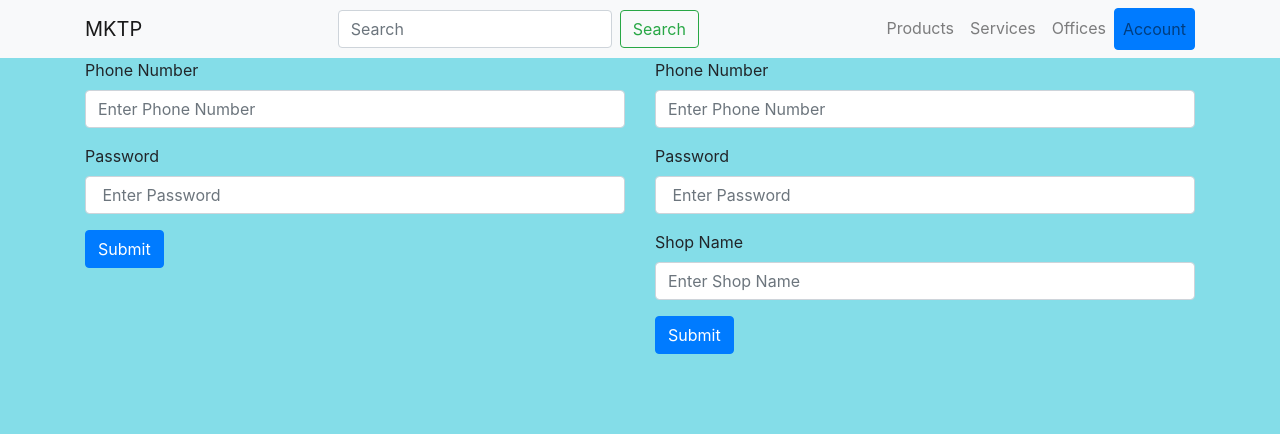
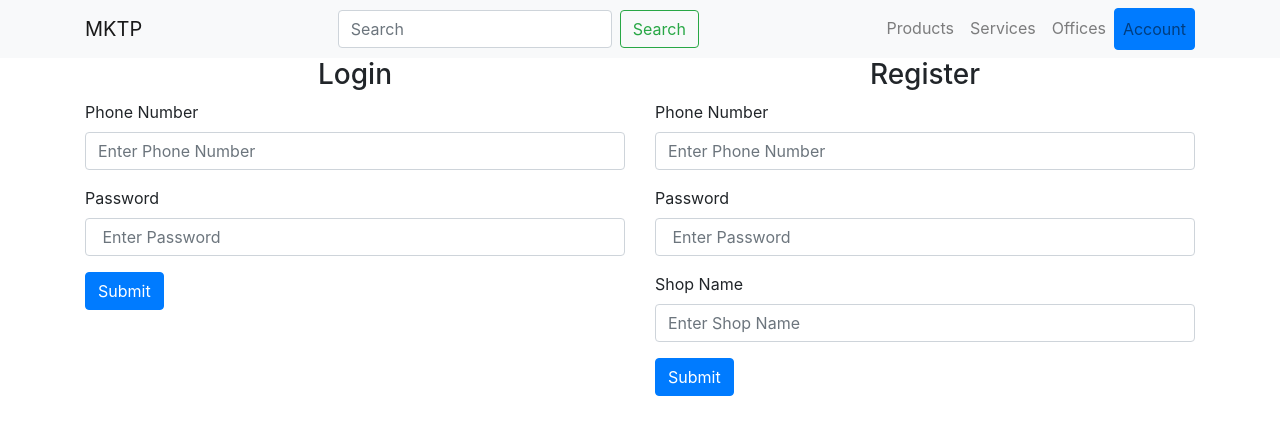
Before and after one commit to EBEREGIT/mkt-place, a React (Create React App) app: page /account in a window 1280 px wide. Shown: the top 434 px of the page. Built offline with nearby package versions, Linux system fonts and the light colour scheme; a web font is replaced by a local one.

Commit message:
adjusted account page

```diff
--- a/src/App.scss
+++ b/src/App.scss
@@ -10,5 +10,5 @@ $PMarker: 'Permanent Marker', cursive;
 $Philosopher: 'Philosopher', sans-serif;
 
 body{
-    background-color: $blue-lighter;
+
 }
--- a/src/components/Account/Login.js
+++ b/src/components/Account/Login.js
@@ -1,8 +1,10 @@
-import React from "react";
+import React, { Fragment } from "react";
 import { Form, Button } from "react-bootstrap";
 
 export default function Login() {
   return (
+    <Fragment>
+      <h3 className="text-center">Login</h3>
       <Form>
         {/* phone number */}
         <Form.Group controlId="formBasicEmail">
@@ -20,5 +22,6 @@ export default function Login() {
           Submit
         </Button>
       </Form>
+    </Fragment>
   );
 }
--- a/src/components/Account/Register.js
+++ b/src/components/Account/Register.js
@@ -1,8 +1,10 @@
-import React from "react";
+import React, { Fragment } from "react";
 import { Form, Button } from "react-bootstrap";
 
 export default function Register() {
   return (
+    <Fragment>
+      <h3 className="text-center">Register</h3>
       <Form>
         {/* phone number */}
         <Form.Group controlId="formBasicEmail">
@@ -26,5 +28,6 @@ export default function Register() {
           Submit
         </Button>
       </Form>
+    </Fragment>
   );
 }
```
Lines whose indentation alone changed are shown as unchanged.
